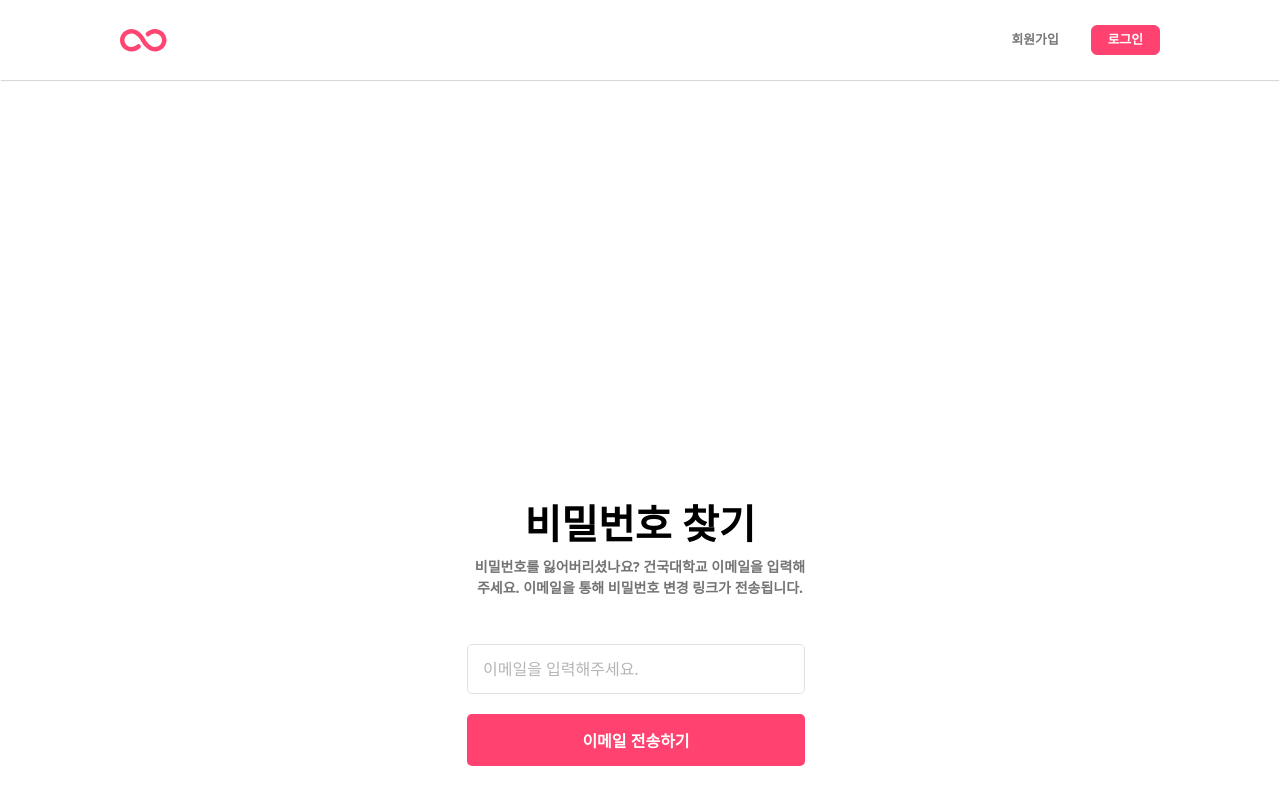
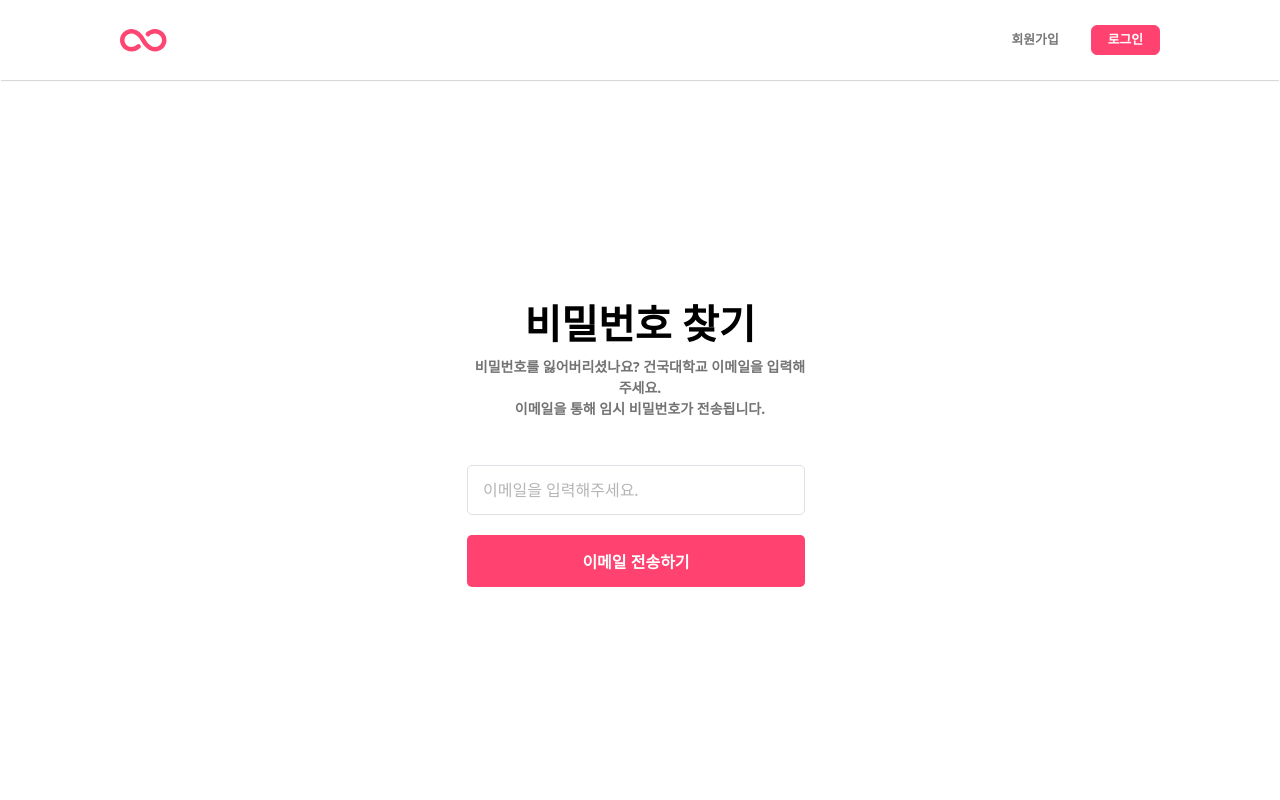
Before and after one commit to team-doogeun/doogeun-dating-frontend, a React (Create React App) app in the folder client/: page /find in a window 1280 px wide. Shown: the top 800 px of the page. Built offline with nearby package versions, Linux system fonts and the light colour scheme.

Commit message:
FindPassword

```diff
--- a/client/src/App.css
+++ b/client/src/App.css
@@ -1,4 +1,4 @@
-.superContainer {
+/* .superContainer {
   min-width: 900px;
   height: 1500px;
   margin: auto;
@@ -8,4 +8,4 @@
   padding-bottom: 200px;
   margin-left: 150px;
   margin-right: 150px;
-}
+} */
--- a/client/src/App.js
+++ b/client/src/App.js
@@ -1,17 +1,18 @@
-import React, { useEffect, useState } from "react";
-import { Route, Routes } from "react-router-dom";
-import { createGlobalStyle } from "styled-components";
-import GmarketSansTTFBold from "./fonts/GmarketSansTTFBold.ttf";
-import "./App.css";
+import React, { useEffect, useState } from 'react';
+import { Route, Routes } from 'react-router-dom';
+import { createGlobalStyle } from 'styled-components';
+import GmarketSansTTFBold from './fonts/GmarketSansTTFBold.ttf';
+import './App.css';
 // 작업하는 페이지
-import HomePage from "./components/views/HomePage/HomePage";
-import BlindDatePage from "./components/views/BlindDatePage/BilndDateView";
-import MeetingPage from "./components/views/MeetingPage/MeetingPage";
-import MyProfile from "./components/views/SignUpPage/MyProfile";
-import DetailProfile from "./components/views/SignUpPage/DetailProfile";
-import IdealProfile from "./components/views/SignUpPage/IdealProfile";
-import FindPassword from "./components/views/FindPassword/FindPassword";
-import PageNotFound from "./components/views/PageNotFound/PageNotFound";
+import HomePage from './components/views/HomePage/HomePage';
+import BlindDatePage from './components/views/BlindDatePage/BilndDateView';
+import MeetingPage from './components/views/MeetingPage/MeetingPage';
+import MyProfile from './components/views/SignUpPage/MyProfile';
+import DetailProfile from './components/views/SignUpPage/DetailProfile';
+import IdealProfile from './components/views/SignUpPage/IdealProfile';
+import FindPasswordContainer from './components/views/FindPassword/FindPasswordContainer';
+import PageNotFound from './components/views/PageNotFound/PageNotFound';
+
 const GlobalStyle = createGlobalStyle`
 @font-face {
         font-family: 'GmarketSansTTFBold';
@@ -39,7 +40,7 @@ function App() {
           <Route path="/myprofile" element={<MyProfile />}></Route>
           <Route path="/detailprofile" element={<DetailProfile />}></Route>
           <Route path="/users/signup" element={<IdealProfile />}></Route>
-          <Route path="/find" element={<FindPassword />} />
+          <Route path="/find" element={<FindPasswordContainer />} />
           <Route path="/*" element={<PageNotFound />} />
         </Routes>
       </div>
--- /dev/null
+++ b/client/src/components/views/FindPassword/FindPasswordContainer.js
@@ -0,0 +1,35 @@
+import React from 'react';
+import FindPasswordView from './FindPasswordView';
+import axios from 'axios';
+import { useNavigate } from 'react-router-dom';
+
+const FindPasswordContainer = () => {
+  // 1. 이메일 -> 이메일로 임시번호 발송
+  // 근데 이메일인지 아닌지도 확인해야되나?
+  // 2. 비밀번호는 임시번호로 바뀜
+
+  const navigator = useNavigate();
+  const url = 'http://localhost:8080/find-password';
+  const submitEmail = async () => {
+    try {
+      // await axios.get(url, {
+      //   // request body 해당
+      // }).then(()=>{
+      //   navigator('/');
+      // })
+
+      // 요청 후 홈페이지로
+      navigator('/');
+    } catch (error) {
+      console.log(error);
+    }
+  };
+
+  return (
+    <>
+      <FindPasswordView submitEmail={submitEmail}></FindPasswordView>
+    </>
+  );
+};
+
+export default FindPasswordContainer;
--- a/client/src/components/views/FindPassword/FindPassword.js
+++ b/client/src/components/views/FindPassword/FindPasswordView.js
@@ -1,17 +1,20 @@
-import React from "react";
-import styled from "styled-components";
+import React from 'react';
+import styled from 'styled-components';
 
-const FindPassword = () => {
+const FindPasswordView = ({ submitEmail }) => {
   return (
     <>
       <FindPasswordContainer>
-        <h1>비밀번호 찾기</h1>
-        <p>
-          비밀번호를 잃어버리셨나요? 건국대학교 이메일을 입력해 주세요. 이메일을
-          통해 비밀번호 변경 링크가 전송됩니다.
-        </p>
-        <Input placeholder="이메일을 입력해주세요." />
-        <Button>이메일 전송하기</Button>
+        <form onSubmit={submitEmail}>
+          <h1>비밀번호 찾기</h1>
+          <p>
+            비밀번호를 잃어버리셨나요? 건국대학교 이메일을 입력해 주세요.
+            <br />
+            이메일을 통해 임시 비밀번호가 전송됩니다.
+          </p>
+          <Input placeholder="이메일을 입력해주세요." />
+          <Button>이메일 전송하기</Button>
+        </form>
       </FindPasswordContainer>
     </>
   );
@@ -22,13 +25,13 @@ const FindPasswordContainer = styled.div`
   width: 346px;
   height: 676px;
   min-height: 100vh;
-  > h1 {
+  > form > h1 {
     font-weight: 700;
     text-align: center;
     color: #000;
     margin-top: 100px;
   }
-  > p {
+  > form > p {
     font-weight: 600;
     text-align: center;
     color: #737373;
@@ -60,4 +63,4 @@ const Button = styled.button`
   cursor: pointer;
 `;
 
-export default FindPassword;
+export default FindPasswordView;
```
